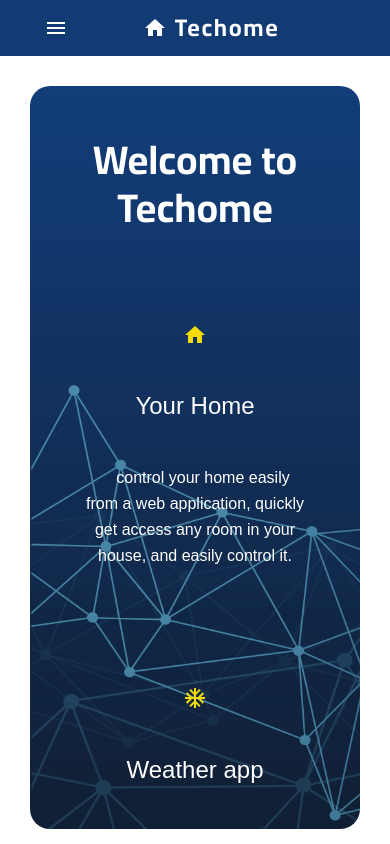
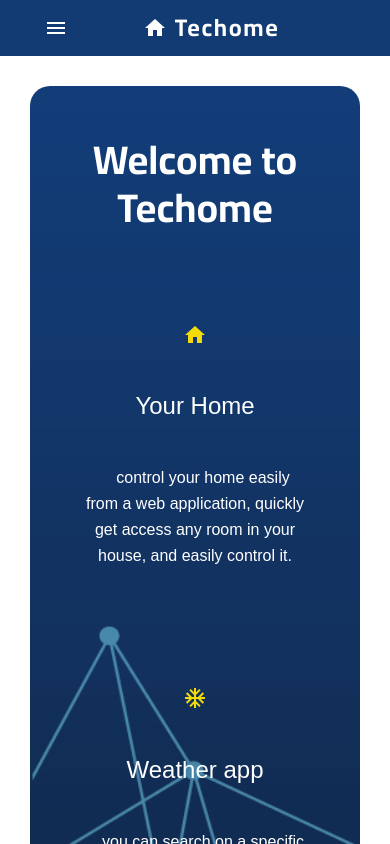
Before and after one commit to SmartHome101/smart-home-web-page, a React (Create React App) app: page /home in a window 390 px wide. Shown: the top 844 px of the page. Built offline with nearby package versions, Linux system fonts and the light colour scheme.

Commit message:
fix home page in mobile view

```diff
--- a/src/components/ContactUs/ContactUs.js
+++ b/src/components/ContactUs/ContactUs.js
@@ -38,7 +38,7 @@ const ContactUs = () => {
             <form ref={form} onSubmit={handleOnSubmit}>
                 <Grid container spacing={1}>
                     <Grid xs={12} item>
-                        <TextField name="user_name" value={name} onChange={(e) => { setName(e.target.value) }} placeholder="Enter first name" label="First Name" variant="outlined" fullWidth required />
+                        <TextField name="user_name" value={name} onChange={(e) => { setName(e.target.value) }} placeholder="Enter your name" label="Name" variant="outlined" fullWidth required />
                     </Grid>
                     <Grid item xs={12}>
                         <TextField name="user_email" value={email} onChange={(e) => { setEmail(e.target.value) }} type="email" placeholder="Enter email" label="Email" variant="outlined" fullWidth required />
--- a/src/components/LandingPageComponent/Landing.jsx
+++ b/src/components/LandingPageComponent/Landing.jsx
@@ -4,7 +4,6 @@ import background from "../../assests/background.png";
 const Landing = () => {
   return (
     <Container
-      disableGutters
       maxWidth="false"
       sx={{
         height: "100vh",
@@ -14,7 +13,6 @@ const Landing = () => {
         backgroundPosition: "center",
         display: "flex",
         alignItems: "center",
-        objectFit: 'center'
       }}
     >
       <Container sx={{ fontWeight: "900", mt: "60px" }}>
--- a/src/pages/LandingPage/LandingPage.js
+++ b/src/pages/LandingPage/LandingPage.js
@@ -1,14 +1,13 @@
 import { Fragment } from "react"
-import Header2 from "../../components/LandingPageComponent/Header2";
+
+// import custom component
 import Landing from "../../components/LandingPageComponent/Landing";
-
 import Services from '../../components/Services/Services'
 import ContactUs from "../../components/ContactUs/ContactUs";
 
 const LandingPage = ({ ServicesData }) => {
     return (
         <Fragment>
-            {/* <Header2 /> */}
             <Landing />
             <Services ServicesData={ServicesData} />
             <ContactUs />
--- a/src/pages/home/Home.module.css
+++ b/src/pages/home/Home.module.css
@@ -94,3 +94,10 @@
   margin: 16px 0;
   transition: color 0.5s;
 }
+
+@media (max-width: 960px) {
+  .boxContainer{
+    height: auto;
+  }
+
+}
```
